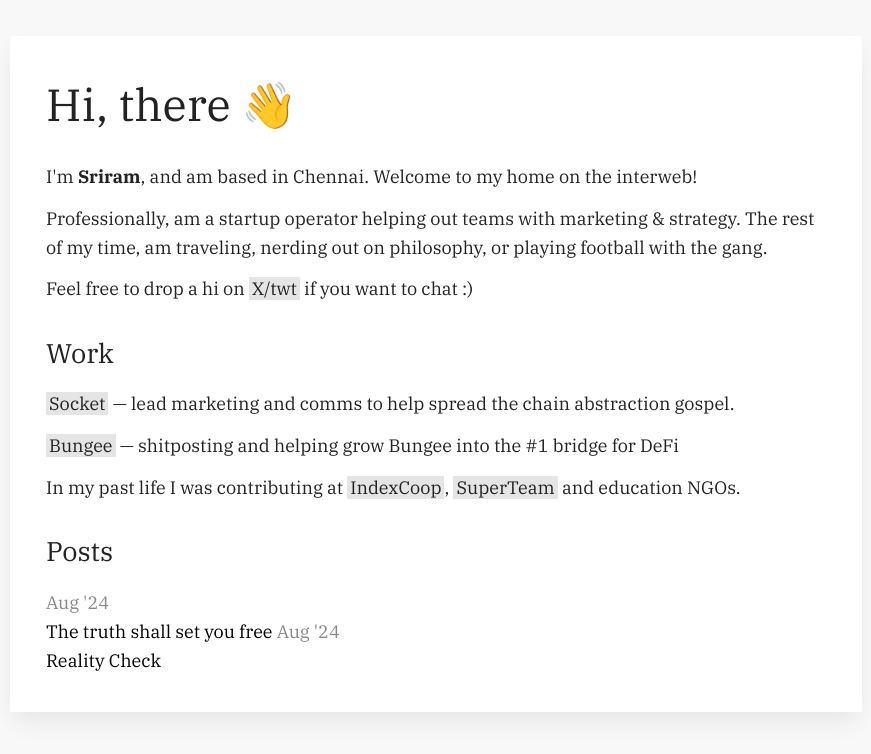
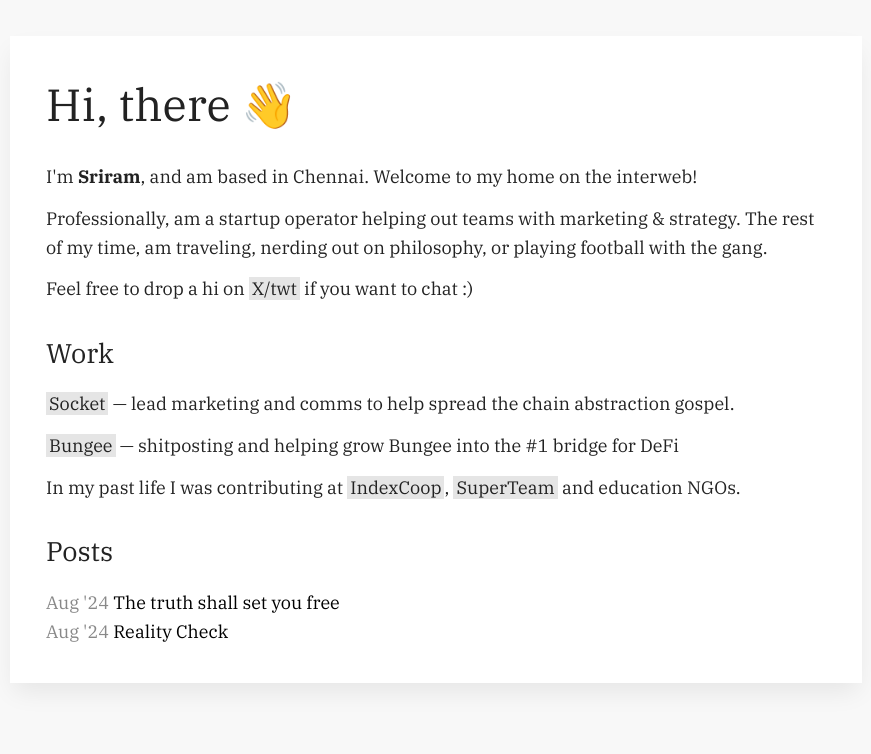
Before and after one commit to sriramvas/sriramvas.github.io, a Jekyll site: the page built from index.html, in a window 1280 px wide. Shown: the top 754 px of the page, without its empty margins (204-1075 px from the left). Built offline with Jekyll 4.4.1, drawn with Linux system fonts in a browser that asks for light colours.

Commit message:
Update index.html

```diff
--- a/index.html
+++ b/index.html
@@ -22,6 +22,6 @@
 
     {% for post in site.posts %}
             <span class="post-date">{{ post.date | date: "%b '%y" }}</span>
-            <br><a href="{{ post.url | relative_url }}" class="post-title">{{ post.title }}</a>
+            <a href="{{ post.url | relative_url }}" class="post-title">{{ post.title }}</a><br>
     {% endfor %}
 </div>
```
